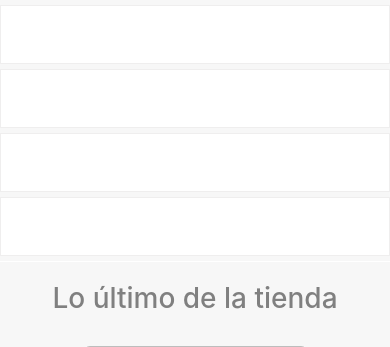
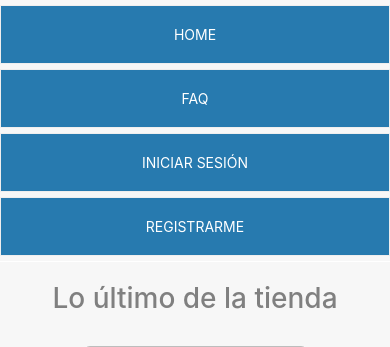
Before and after one commit to Nelhagui/Ecommerce-OOP, a PHP site: page /index.php in a window 390 px wide. Shown: the top 347 px of the page. Run offline with PHP 8.4, Linux system fonts and the light colour scheme.

Commit message:
modifiqué colores en Queries

```diff
--- a/css/master.css
+++ b/css/master.css
@@ -165,7 +165,7 @@ body {
         display: block;
         width: 100%;
         margin-left: 0%;
-        background-color: #f7f7f7%, 50%);
+        background-color: rgb(247, 247, 247);
     }
 
     .logo {
@@ -190,6 +190,7 @@ body {
 
     .nav a {
         padding: 18px 15px 18px 15px;
+        background-color: #277aaf;
 
 
 }
```
